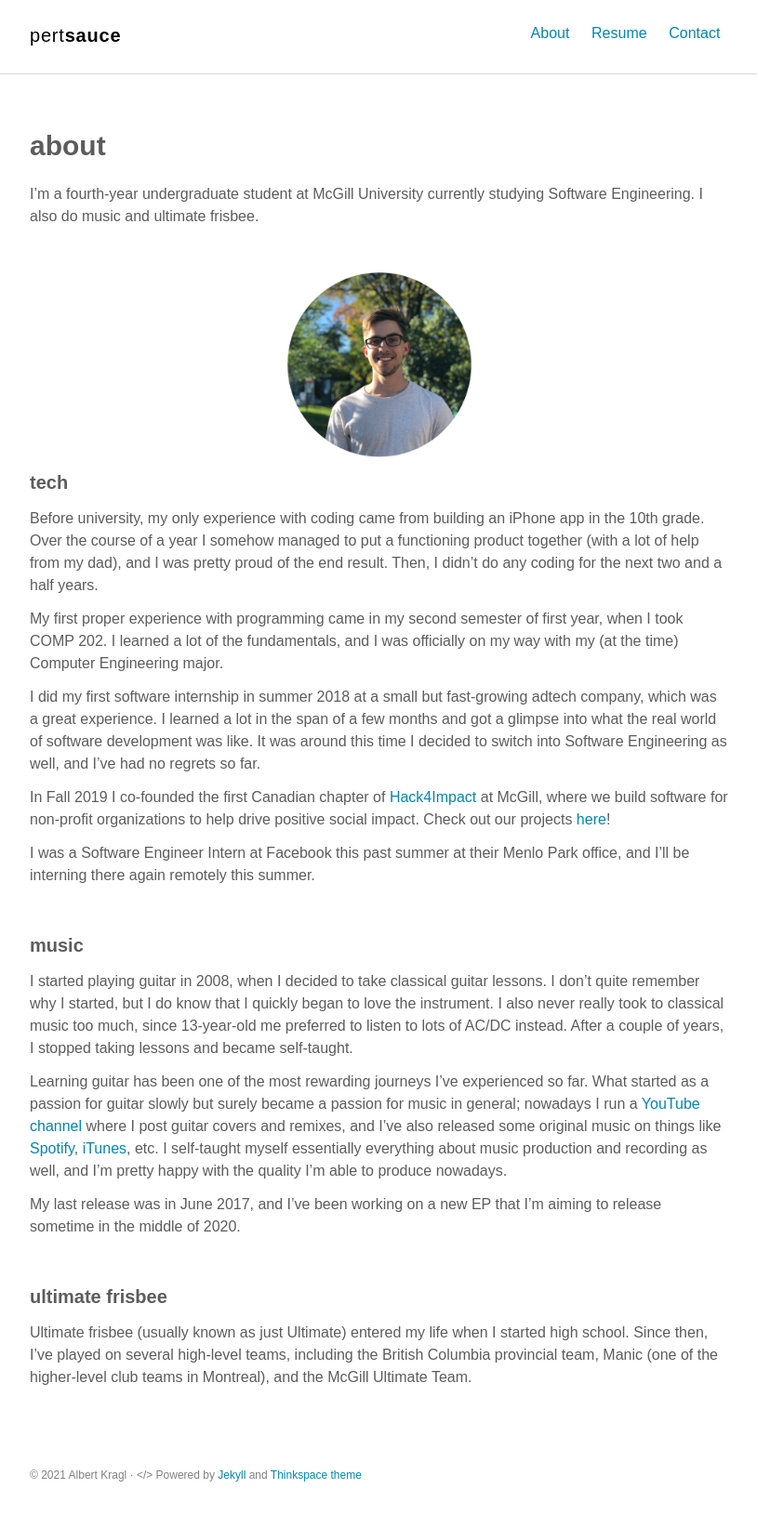
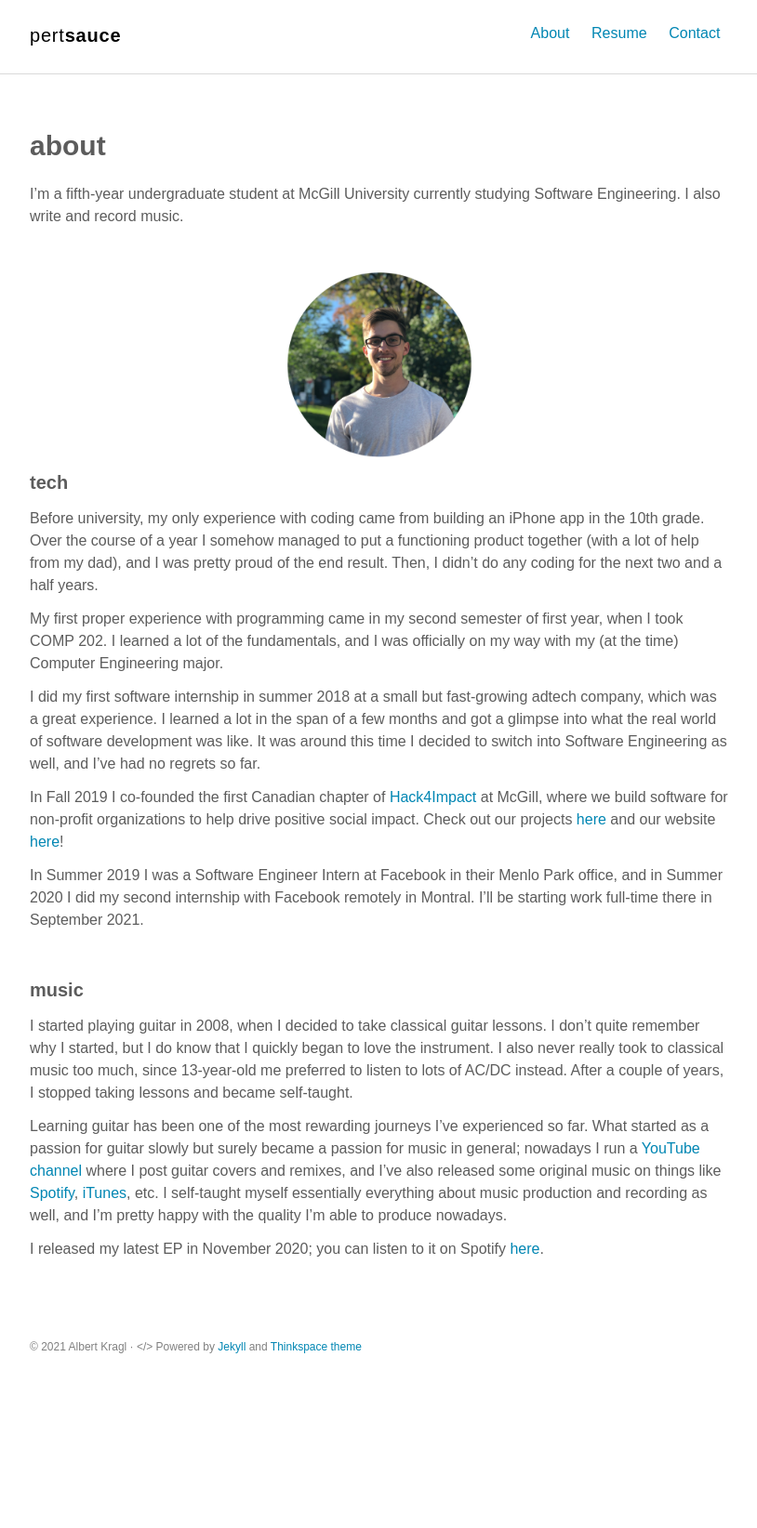
Before and after one commit to kraglalbert/kraglalbert.github.io, a Jekyll site: the page built from about.md, in a window 1280 px wide. Shown: the whole page at 93% size, without its empty margins (232-1046 px from the left). Built offline with Jekyll 4.4.1, drawn with Linux system fonts in a browser that asks for light colours; some web fonts are replaced; after the commit the page ends 1506 px from its top, so only the background shows below that.

Commit message:
Update about page

```diff
--- a/about.md
+++ b/about.md
@@ -4,7 +4,7 @@ title: about
 permalink: /about/
 ---
 
-I'm a fourth-year undergraduate student at McGill University currently studying Software Engineering. I also do music and ultimate frisbee.
+I'm a fifth-year undergraduate student at McGill University currently studying Software Engineering. I also write and record music.
 
 <br>
 
@@ -20,9 +20,9 @@ My first proper experience with programming came in my second semester of first
 
 I did my first software internship in summer 2018 at a small but fast-growing adtech company, which was a great experience. I learned a lot in the span of a few months and got a glimpse into what the real world of software development was like. It was around this time I decided to switch into Software Engineering as well, and I've had no regrets so far.
 
-In Fall 2019 I co-founded the first Canadian chapter of [Hack4Impact](https://hack4impact.org/) at McGill, where we build software for non-profit organizations to help drive positive social impact. Check out our projects [here](https://github.com/hack4impact-mcgill)!
+In Fall 2019 I co-founded the first Canadian chapter of [Hack4Impact](https://hack4impact.org/) at McGill, where we build software for non-profit organizations to help drive positive social impact. Check out our projects [here](https://github.com/hack4impact-mcgill) and our website [here](https://mcgill.hack4impact.org/)!
 
-I was a Software Engineer Intern at Facebook this past summer at their Menlo Park office, and I'll be interning there again remotely this summer.
+In Summer 2019 I was a Software Engineer Intern at Facebook in their Menlo Park office, and in Summer 2020 I did my second internship with Facebook remotely in Montral. I'll be starting work full-time there in September 2021.
 
 <br>
 
@@ -32,10 +32,4 @@ I started playing guitar in 2008, when I decided to take classical guitar lesson
 
 Learning guitar has been one of the most rewarding journeys I've experienced so far. What started as a passion for guitar slowly but surely became a passion for music in general; nowadays I run a [YouTube channel](https://www.youtube.com/user/TheFenderrocker) where I post guitar covers and remixes, and I've also released some original music on things like [Spotify](https://open.spotify.com/artist/5fQpjdNuF9iQSFsEt7noxH), [iTunes](https://itunes.apple.com/us/artist/albert-kragl/1147843944), etc. I self-taught myself essentially everything about music production and recording as well, and I'm pretty happy with the quality I'm able to produce nowadays.
 
-My last release was in June 2017, and I've been working on a new EP that I'm aiming to release sometime in the middle of 2020.
-
-<br>
-
-#### ultimate frisbee
-
-Ultimate frisbee (usually known as just Ultimate) entered my life when I started high school. Since then, I've played on several high-level teams, including the British Columbia provincial team, Manic (one of the higher-level club teams in Montreal), and the McGill Ultimate Team.
+I released my latest EP in November 2020; you can listen to it on Spotify [here](https://open.spotify.com/artist/5fQpjdNuF9iQSFsEt7noxH).
```
Also changed, not shown: Gemfile.lock (deleted), thinkspace.gemspec, 16 other files.
